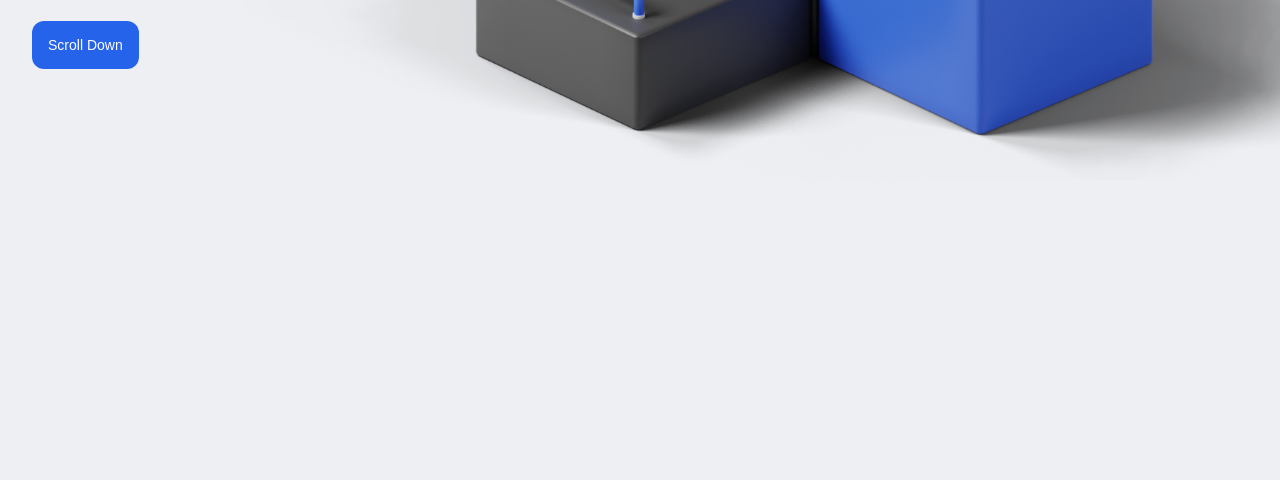
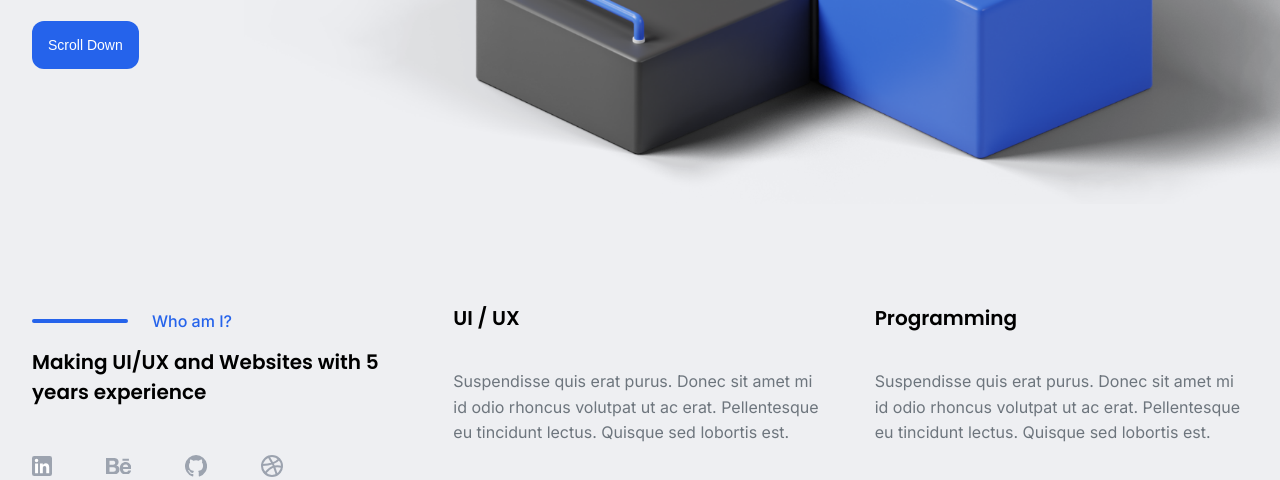
Before and after one commit to damiansobczak/portfolio, a Gatsby site: page / in a window 1280 px wide. Shown: the part 545-1025 px from the top of the page. Before the commit the page ends 800 px from the top, so only its background shows below. Built offline with nearby package versions, Linux system fonts and the light colour scheme; Gatsby itself is replaced by a stand-in of ours.

Commit message:
About section

```diff
--- /dev/null
+++ b/src/components/About.js
@@ -0,0 +1,195 @@
+import React from "react";
+import styled from "styled-components";
+import Container from "../Layouts/Container";
+import "@fontsource/poppins/600.css";
+import "@fontsource/inter/500.css";
+import "@fontsource/inter/400.css";
+
+//styles
+const Flex = styled.div`
+  display: flex;
+  flex-direction: column;
+  margin-top: 32px;
+
+  > * + * {
+    margin-top: 32px;
+  }
+
+  @media (min-width: 1024px) {
+    flex-direction: row;
+    > * + * {
+      margin-top: 0;
+      margin-left: 48px;
+    }
+  }
+`;
+
+const Column = styled.div`
+  flex: 1;
+
+  @media (min-width: 1024px) {
+    max-width: 33%;
+  }
+`;
+
+const Title = styled.h2`
+  font-weight: 600;
+  font-size: var(--text-xl);
+  font-family: "Poppins";
+  margin: 16px 0;
+`;
+
+const Break = styled.span`
+  display: inline-block;
+  height: 4px;
+  width: 96px;
+  border-radius: 10px;
+  background-color: var(--color-blue-600);
+  margin-bottom: 4px;
+  margin-top: 32px;
+`;
+
+const Subtitle = styled.span`
+  margin-left: 24px;
+  margin-top: 32px;
+  font-size: var(--text-md);
+  position: relative;
+  font-family: "Inter";
+  font-weight: 500;
+  color: var(--color-blue-600);
+`;
+
+const Text = styled.p`
+  font-family: "Inter";
+  font-weight: 400;
+  color: var(--text-secondary);
+  font-size: var(--text-base);
+  line-height: 1.6;
+  margin-top: 36px;
+`;
+
+const SocialItems = styled.div`
+  display: flex;
+  align-items: center;
+  margin-top: 48px;
+
+  > * + * {
+    margin-left: 54px;
+  }
+`;
+
+const SocialItem = styled.button`
+  fill: var(--color-gray-400);
+  cursor: pointer;
+
+  &:hover {
+    opacity: 0.7;
+  }
+`;
+
+//markup
+const Menu = () => {
+  return (
+    <Container>
+      <Flex>
+        <Column>
+          <Break></Break>
+          <Subtitle>Who am I?</Subtitle>
+          <Title>Making UI/UX and Websites with 5 years experience</Title>
+          <SocialItems>
+            <SocialItem>
+              <svg
+                xmlns="http://www.w3.org/2000/svg"
+                width="20"
+                height="20"
+                viewBox="0 0 20 20"
+              >
+                <path d="M2.222,20H17.778A2.222,2.222,0,0,0,20,17.778V2.222A2.222,2.222,0,0,0,17.778,0H2.222A2.222,2.222,0,0,0,0,2.222V17.778A2.222,2.222,0,0,0,2.222,20Z" />
+                <path
+                  d="M24.444,24.444H21.477V19.389c0-1.386-.527-2.16-1.624-2.16-1.193,0-1.817.806-1.817,2.16v5.055h-2.86v-9.63h2.86v1.3a3.36,3.36,0,0,1,2.9-1.591c2.043,0,3.5,1.247,3.5,3.827ZM11.764,13.554a1.777,1.777,0,1,1,1.763-1.777A1.77,1.77,0,0,1,11.764,13.554ZM10.287,24.444h2.982v-9.63H10.287Z"
+                  transform="translate(-7.222 -7.222)"
+                  fill="#fff"
+                />
+              </svg>
+            </SocialItem>
+            <SocialItem>
+              <svg
+                xmlns="http://www.w3.org/2000/svg"
+                width="25.388"
+                height="16.5"
+                viewBox="0 0 25.388 16.5"
+              >
+                <path
+                  d="M60.476,7324.687h6.458v-1.849H60.476Zm3.183,3.715a2.512,2.512,0,0,0-2.64,2.541h5.168c-.35-1.957-1.22-2.541-2.528-2.541Zm.2,7.648a2.6,2.6,0,0,0,2.505-1.548h2.8a5.141,5.141,0,0,1-5.416,4c-3.784,0-5.907-2.691-5.907-6.262,0-8.41,12.134-8.712,11.525.785H61.019c.081,1.928.877,3.026,2.842,3.026Zm-12.588-.37c1.527,0,2.6-.587,2.6-2.172,0-1.644-.944-2.357-2.53-2.357H47.513v4.529Zm-.2-7c1.271,0,2.148-.591,2.148-1.965,0-1.447-1.02-1.895-2.415-1.895h-3.29v3.859Zm.448-6.679c3.009,0,5.1.994,5.1,4.09a3.527,3.527,0,0,1-2.17,3.443,4,4,0,0,1,2.932,4.184c0,3.237-2.568,4.783-5.639,4.783H44V7322Z"
+                  transform="translate(-44 -7322)"
+                />
+              </svg>
+            </SocialItem>
+            <SocialItem>
+              <svg
+                xmlns="http://www.w3.org/2000/svg"
+                width="22.072"
+                height="21.528"
+                viewBox="0 0 22.072 21.528"
+              >
+                <path
+                  d="M11.036,0A11.037,11.037,0,0,0,7.547,21.509c.552.1.754-.239.754-.531,0-.263-.01-1.133-.015-2.055-3.07.668-3.718-1.3-3.718-1.3a2.922,2.922,0,0,0-1.225-1.615c-1-.685.075-.671.075-.671A2.32,2.32,0,0,1,5.11,16.472a2.349,2.349,0,0,0,3.212.917,2.35,2.35,0,0,1,.7-1.476c-2.451-.279-5.028-1.225-5.028-5.454A4.271,4.271,0,0,1,5.131,7.5a3.966,3.966,0,0,1,.107-2.921s.927-.3,3.036,1.131a10.468,10.468,0,0,1,5.527,0c2.106-1.428,3.032-1.131,3.032-1.131A3.96,3.96,0,0,1,16.941,7.5a4.263,4.263,0,0,1,1.136,2.962c0,4.239-2.582,5.172-5.039,5.445a2.638,2.638,0,0,1,.749,2.044c0,1.477-.013,2.665-.013,3.029,0,.294.2.638.758.529A11.038,11.038,0,0,0,11.036,0Zm-6.9,15.721c-.024.055-.111.071-.189.034s-.125-.111-.1-.166.11-.072.19-.034S4.161,15.666,4.133,15.721Zm.543.484c-.053.049-.156.026-.225-.051a.169.169,0,0,1-.032-.229c.054-.049.154-.026.226.051S4.731,16.156,4.676,16.206Zm.372.62c-.068.047-.178,0-.247-.1s-.068-.216,0-.263.177,0,.247.093S5.118,16.778,5.049,16.826Zm.63.718c-.06.067-.189.049-.284-.042a.212.212,0,0,1-.063-.282c.061-.067.191-.048.286.042S5.743,17.477,5.679,17.543Zm.814.242c-.027.086-.151.126-.276.089s-.207-.139-.181-.226.151-.128.277-.089S6.519,17.7,6.493,17.786Zm.926.1c0,.091-.1.166-.234.168s-.239-.071-.24-.16.1-.167.236-.169S7.419,17.8,7.419,17.888Zm.91-.035c.016.089-.075.18-.206.2s-.247-.031-.263-.12.077-.182.2-.206S8.312,17.763,8.329,17.854Z"
+                  fill="var(--color-gray-400)"
+                />
+              </svg>
+            </SocialItem>
+            <SocialItem>
+              <svg
+                xmlns="http://www.w3.org/2000/svg"
+                width="22"
+                height="22"
+                viewBox="0 0 22 22"
+                fill="var(--color-gray-400)"
+              >
+                <g transform="translate(-1 -1)">
+                  <circle
+                    cx="10"
+                    cy="10"
+                    r="10"
+                    transform="translate(2 2)"
+                    fill="none"
+                    stroke="var(--color-gray-400)"
+                    strokeLinecap="round"
+                    strokeLinejoin="round"
+                    strokeWidth="2"
+                  />
+                  <path
+                    d="M8.56,2.75c4.37,6.03,6.02,9.42,8.03,17.72M19.13,5.09c-3.72,4.35-8.94,5.66-16.88,5.85m19.5,1.9a15.406,15.406,0,0,0-8.94,0c-2.58.92-5.01,2.86-7.44,6.32"
+                    fill="none"
+                    stroke="var(--color-gray-400)"
+                    strokeLinecap="round"
+                    strokeLinejoin="round"
+                    strokeWidth="2"
+                  />
+                </g>
+              </svg>
+            </SocialItem>
+          </SocialItems>
+        </Column>
+        <Column>
+          <Title>UI / UX</Title>
+          <Text>
+            Suspendisse quis erat purus. Donec sit amet mi id odio rhoncus
+            volutpat ut ac erat. Pellentesque eu tincidunt lectus. Quisque sed
+            lobortis est.
+          </Text>
+        </Column>
+        <Column>
+          <Title>Programming</Title>
+          <Text>
+            Suspendisse quis erat purus. Donec sit amet mi id odio rhoncus
+            volutpat ut ac erat. Pellentesque eu tincidunt lectus. Quisque sed
+            lobortis est.
+          </Text>
+        </Column>
+      </Flex>
+    </Container>
+  );
+};
+
+export default Menu;
--- a/src/components/Slider.js
+++ b/src/components/Slider.js
@@ -4,6 +4,7 @@
 import Img from "gatsby-image";
 import { motion } from "framer-motion";
 import Container from "../Layouts/Container";
+import About from "./About";
 import "@fontsource/poppins/600.css";
 import "@fontsource/inter/400.css";
 
@@ -39,8 +40,6 @@
   @media (min-width: 1024px) {
     position: absolute !important;
     right: -5%;
-    top: 50%;
-    transform: translateY(-54%);
     width: 100%;
     max-width: 1100px;
     margin-top: 0;
@@ -54,7 +53,7 @@
 
   @media (min-width: 1024px) {
     flex-direction: row;
-    min-height: 720px;
+    height: 720px;
   }
 `;
 
@@ -232,6 +231,7 @@
               />
             </SlideContainer>
           </Container>
+          <About />
         </Slide>
       )}
     />
--- a/src/styles/global.css
+++ b/src/styles/global.css
@@ -12,6 +12,17 @@
   --color-blue-700: rgba(29, 78, 216, 1);
   --color-blue-800: rgba(30, 64, 175, 1);
   --color-blue-900: rgba(30, 58, 138, 1);
+
+  --color-gray-50: rgba(249, 250, 251, 1);
+  --color-gray-100: rgba(243, 244, 246, 1);
+  --color-gray-200: rgba(229, 231, 235, 1);
+  --color-gray-300: rgba(209, 213, 219, 1);
+  --color-gray-400: rgba(156, 163, 175, 1);
+  --color-gray-500: rgba(107, 114, 128, 1);
+  --color-gray-600: rgba(75, 85, 99, 1);
+  --color-gray-700: rgba(55, 65, 81, 1);
+  --color-gray-800: rgba(31, 41, 55, 1);
+  --color-gray-900: rgba(17, 24, 39, 1);
 
   --text-xs: 0.75rem;
   --text-sm: 0.875rem;
```
